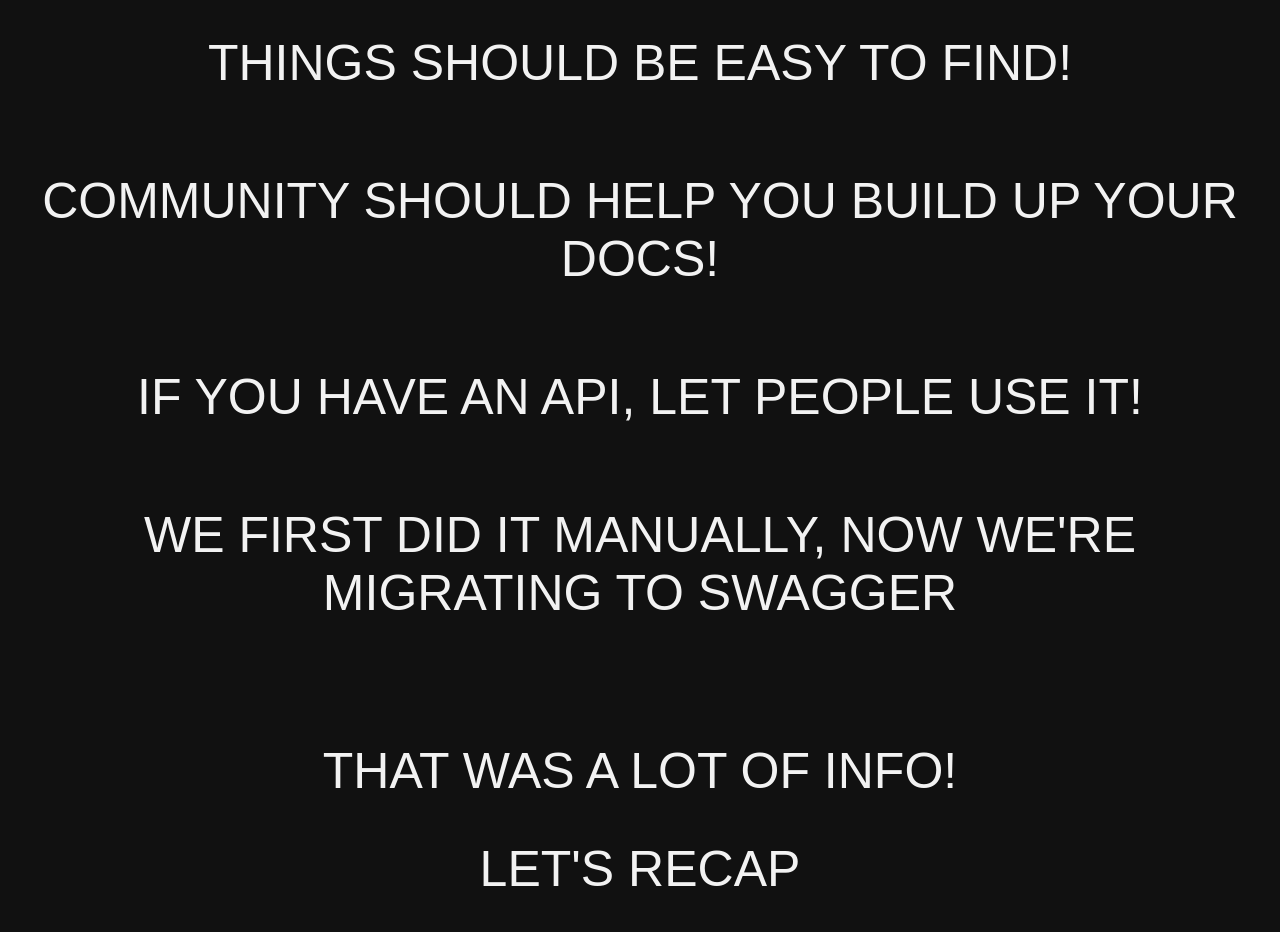
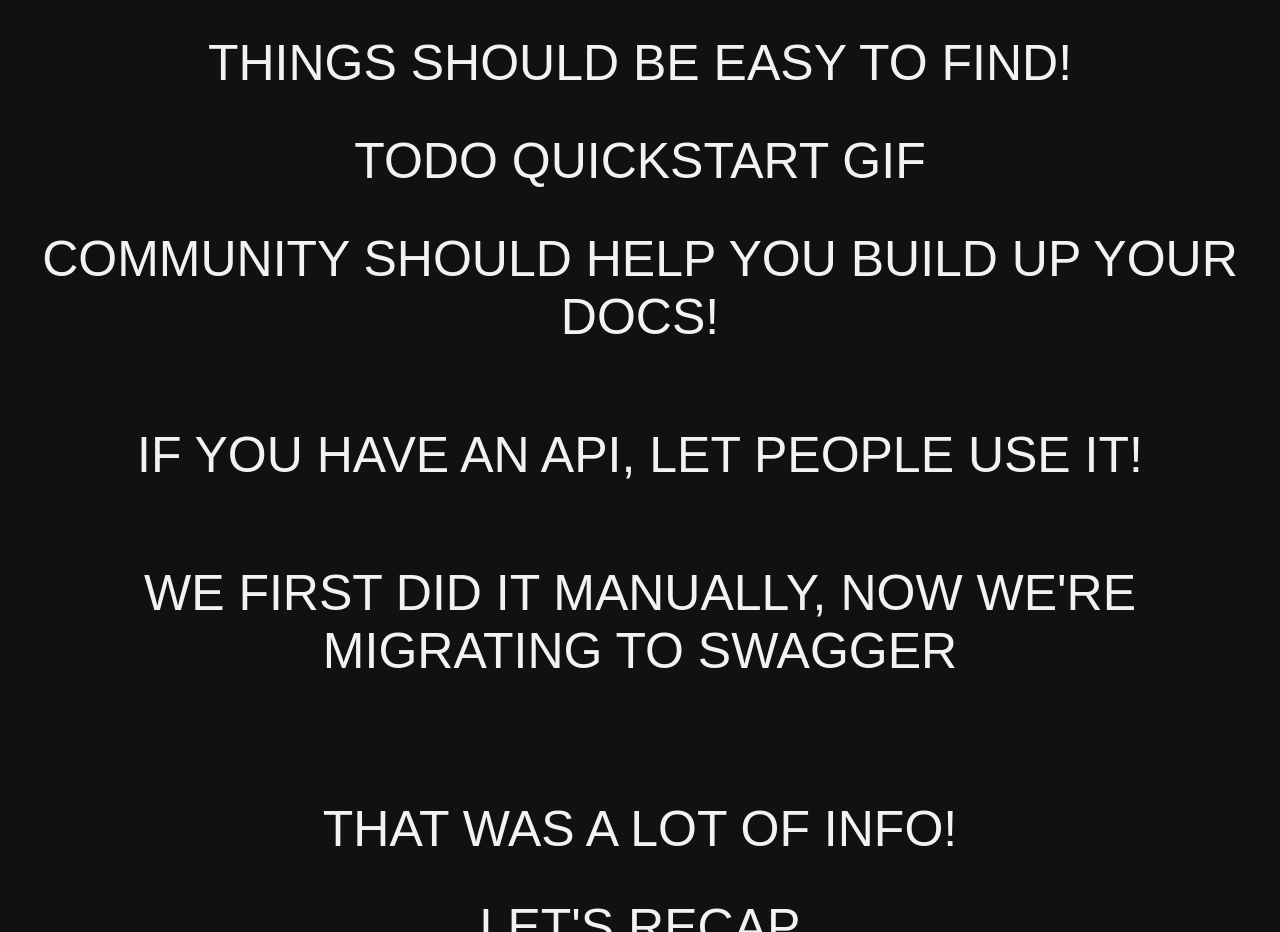
Before and after one commit to mgonto/how-to-create-good-documentation-talk, a plain HTML site: page index.html in a window 1280 px wide. Shown: the part 7200-8132 px from the top of the page. Drawn offline with Linux system fonts and the light colour scheme; a script that the page names is missing.

Commit message:
Quickstart gif

```diff
--- a/index.html
+++ b/index.html
@@ -449,7 +449,7 @@
 
       <section data-bespoke-state="recorded-gif quickstart">
         <div class="content">
-
+          <h3>TODO Quickstart Gif</h3>
         </div>
       </section>
 
```
